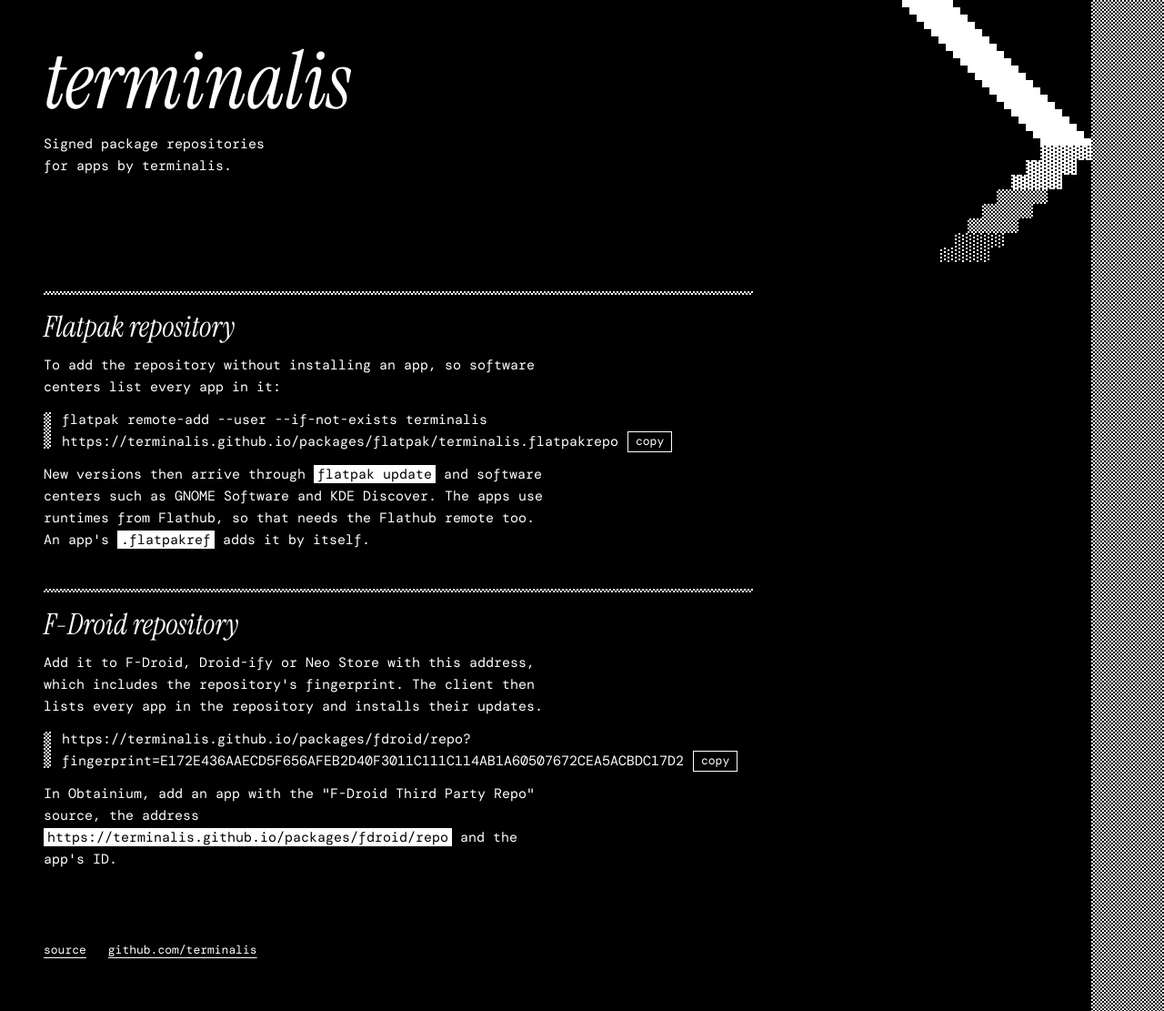
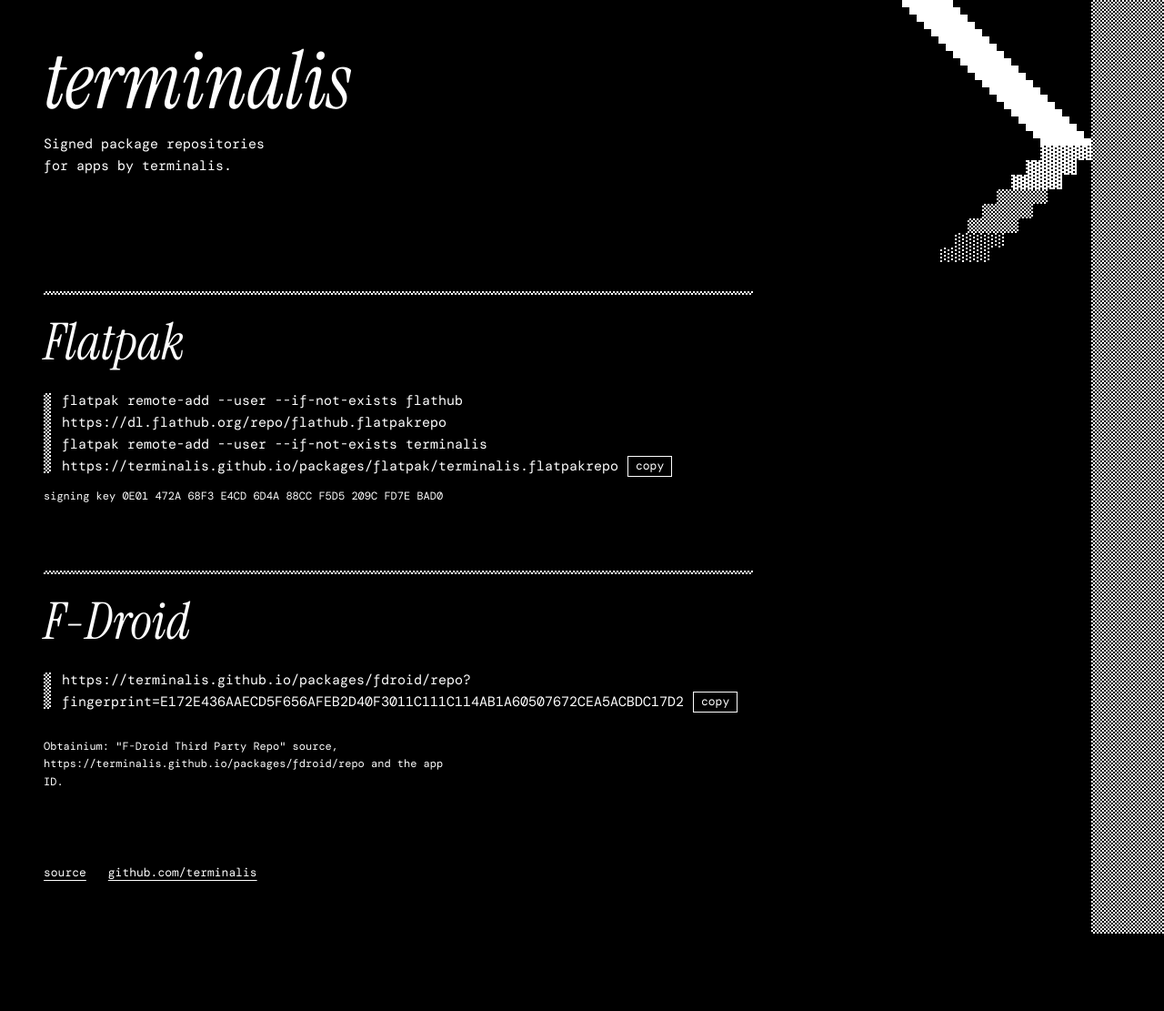
Before and after one commit to terminalis/terminalis.github.io, a plain HTML site: page site/index.html in a window 1280 px wide. Shown: the whole page at 91% size. After the commit the page ends 1026 px from the top, so only its background shows below. Drawn offline with Linux system fonts and the light colour scheme.

Commit message:
Lead the page with the package repositories

```diff
--- a/site/index.html
+++ b/site/index.html
@@ -22,22 +22,22 @@
     <p>Signed package repositories for apps by terminalis.</p>
   </header>
 
-  <section class="apps" aria-label="Apps">
-<!-- apps -->
-  </section>
-
   <section class="repo" id="flatpak">
-    <h2>Flatpak repository</h2>
-    <p>To add the repository without installing an app, so software centers list every app in it:</p>
-    <p class="cmd"><code>flatpak remote-add --user --if-not-exists terminalis https://terminalis.github.io/packages/flatpak/terminalis.flatpakrepo</code><button type="button" hidden data-copy="flatpak remote-add --user --if-not-exists terminalis https://terminalis.github.io/packages/flatpak/terminalis.flatpakrepo">copy</button></p>
-    <p>New versions then arrive through <code>flatpak update</code> and software centers such as GNOME Software and KDE Discover. The apps use runtimes from Flathub, so that needs the Flathub remote too. An app's <code>.flatpakref</code> adds it by itself.</p>
+    <h2>Flatpak</h2>
+    <p class="cmd"><code>flatpak remote-add --user --if-not-exists flathub https://dl.flathub.org/repo/flathub.flatpakrepo</code><br><code>flatpak remote-add --user --if-not-exists terminalis https://terminalis.github.io/packages/flatpak/terminalis.flatpakrepo</code><button type="button" hidden data-copy="flatpak remote-add --user --if-not-exists flathub https://dl.flathub.org/repo/flathub.flatpakrepo &amp;&amp; flatpak remote-add --user --if-not-exists terminalis https://terminalis.github.io/packages/flatpak/terminalis.flatpakrepo">copy</button></p>
+    <p class="key">signing key 0E01 472A 68F3 E4CD 6D4A 88CC F5D5 209C FD7E BAD0</p>
+    <ul class="apps">
+<!-- flatpak apps -->
+    </ul>
   </section>
 
   <section class="repo" id="fdroid">
-    <h2>F-Droid repository</h2>
-    <p>Add it to F-Droid, Droid-ify or Neo Store with this address, which includes the repository's fingerprint. The client then lists every app in the repository and installs their updates.</p>
+    <h2>F-Droid</h2>
     <p class="cmd"><code>https://terminalis.github.io/packages/fdroid/repo?fingerprint=E172E436AAECD5F656AFEB2D40F3011C111C114AB1A60507672CEA5ACBDC17D2</code><button type="button" hidden data-copy="https://terminalis.github.io/packages/fdroid/repo?fingerprint=E172E436AAECD5F656AFEB2D40F3011C111C114AB1A60507672CEA5ACBDC17D2">copy</button></p>
-    <p>In Obtainium, add an app with the "F-Droid Third Party Repo" source, the address <code>https://terminalis.github.io/packages/fdroid/repo</code> and the app's ID.</p>
+    <ul class="apps">
+<!-- fdroid apps -->
+    </ul>
+    <p class="key">Obtainium: "F-Droid Third Party Repo" source, <code>https://terminalis.github.io/packages/fdroid/repo</code> and the app ID.</p>
   </section>
 
   <footer>
--- a/site/style.css
+++ b/site/style.css
@@ -15,19 +15,18 @@ main{padding:0 calc(var(--wall) + var(--pad)) 0 var(--pad);max-width:calc(52rem
 header{min-height:var(--mark);padding:var(--pad) calc(var(--mark) - var(--wall)) 32px 0}
 h1{font-size:clamp(44px,7vw,88px);line-height:.95}
 header p{margin:14px 0 0;max-width:28ch}
-.app,.repo{position:relative;padding:22px 0 30px}
-.app::before,.repo::before{content:"";position:absolute;top:0;left:0;right:0;height:calc(2 * var(--u));background:var(--checker)}
-.app{display:grid;grid-template-columns:minmax(0,1fr) auto;align-items:baseline;gap:4px 24px}
-.app h2{font-size:44px;line-height:1}
-.release{margin:0;white-space:nowrap}
-.ways{grid-column:1/-1;display:grid;grid-template-columns:72px minmax(0,1fr);gap:6px 12px;margin:14px 0 0}
-.ways dd{margin:0;min-width:0}
-.repo h2{font-size:32px;line-height:1.1;margin-bottom:12px}
+.repo{position:relative;padding:28px 0 44px}
+.repo::before{content:"";position:absolute;top:0;left:0;right:0;height:calc(2 * var(--u));background:var(--checker)}
+.repo h2{font-size:56px;line-height:1;margin-bottom:24px}
+.repo .key{font-size:12px;margin:10px 0 0}
+.apps + .key{margin-top:24px}
+.apps{list-style:none;margin:28px 0 0;padding:0}
+.apps li{display:grid;grid-template-columns:minmax(0,1fr) 7ch minmax(0,1.6fr);align-items:baseline;gap:4px 24px;padding:6px 0}
+.apps li span{white-space:nowrap}
 .repo p{margin:0 0 12px;max-width:62ch}
 .repo .cmd{position:relative;max-width:none;padding-left:20px}
 .cmd::before{content:"";position:absolute;left:0;top:4px;bottom:4px;width:calc(4 * var(--u));background:var(--checker)}
 code{font:inherit;overflow-wrap:anywhere}
-.repo p:not(.cmd) code{background:#fff;color:#000;padding:0 4px}
 button{font:inherit;font-size:13px;color:#fff;background:#000;border:1px solid #fff;padding:0 8px;margin-left:10px;cursor:pointer;vertical-align:1px}
 button:hover{background:#fff;color:#000}
 footer{display:flex;flex-wrap:wrap;gap:6px 24px;padding:36px 0 56px;font-size:13px}
@@ -35,8 +34,7 @@ footer{display:flex;flex-wrap:wrap;gap:6px 24px;padding:36px 0 56px;font-size:13
   :root{--u:1px;--pad:16px}
   header{padding-top:20px}
   h1{font-size:40px}
-  .app{grid-template-columns:minmax(0,1fr)}
-  .app h2{font-size:36px}
-  .ways{grid-template-columns:minmax(0,1fr);gap:2px}
-  .ways dd{margin-bottom:10px}
+  .repo h2{font-size:44px}
+  .apps li{grid-template-columns:minmax(0,1fr) auto;gap:2px 16px}
+  .apps li span:last-child{grid-column:1/-1;white-space:normal}
 }
```
Also changed, not shown: 2 other files.
